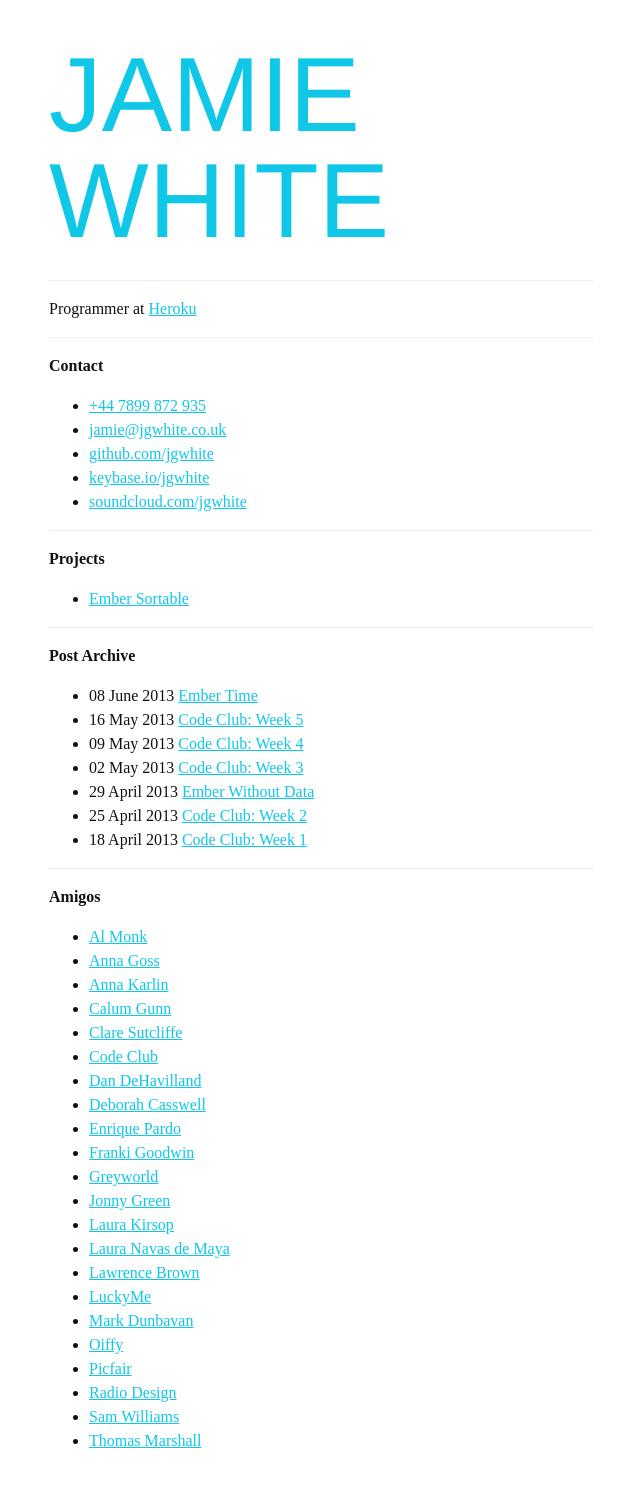
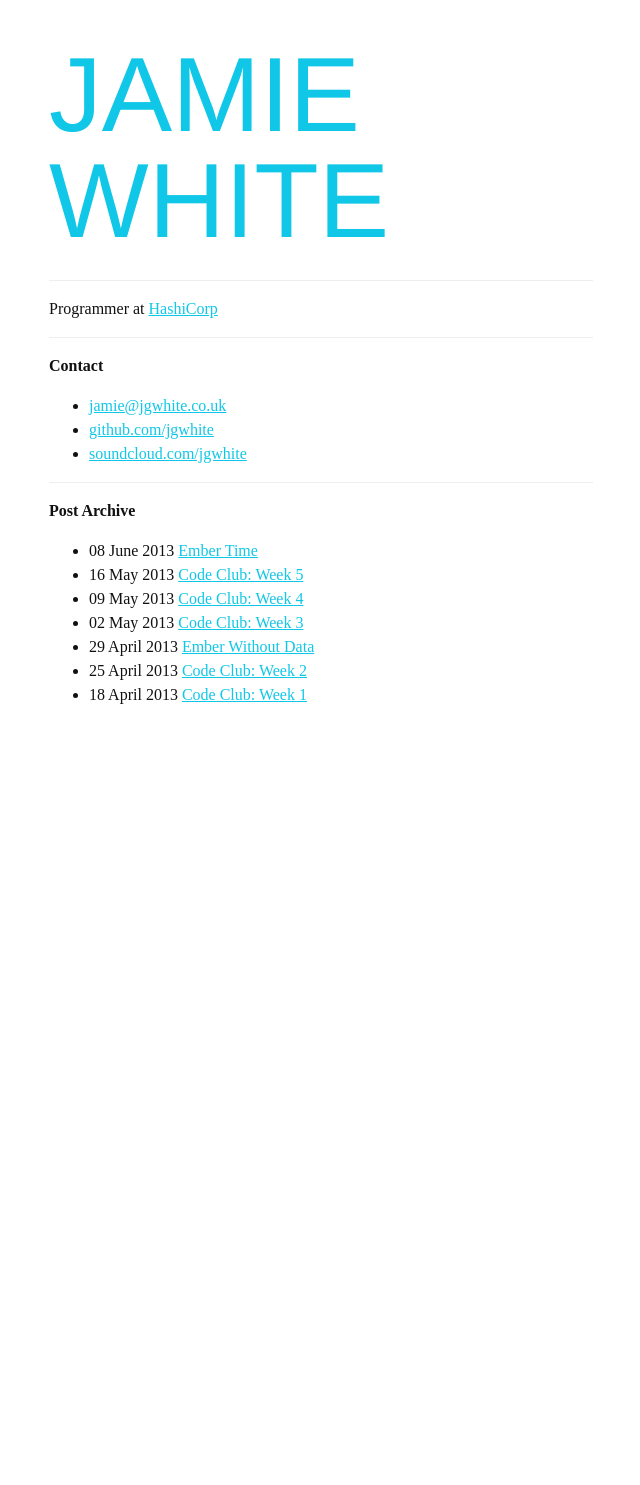
Before and after one commit to jgwhite/jgwhite.github.io, a Jekyll site: the page built from index.md, in a window 1280 px wide. Shown: the whole page, without its empty margins (319-959 px from the left). Built offline with Jekyll 4.4.1, drawn with Linux system fonts in a browser that asks for light colours; some web fonts are replaced; after the commit the page ends 900 px from its top, so only the background shows below that.

Commit message:
Simplify

```diff
--- a/index.md
+++ b/index.md
@@ -7,23 +7,15 @@ title: Jamie White
 
 ---
 
-Programmer at [Heroku](https://heroku.com)
+Programmer at [HashiCorp](https://hashicorp.com)
 
 ---
 
 ## Contact
 
-* [+44 7899 872 935](tel:+447899872935)
 * [jamie@jgwhite.co.uk](mailto:jamie@jgwhite.co.uk)
 * [github.com/jgwhite](https://github.com/jgwhite)
-* [keybase.io/jgwhite](https://keybase.io/jgwhite)
 * [soundcloud.com/jgwhite](http://soundcloud.com/jgwhite)
-
----
-
-## Projects
-
-* [Ember Sortable](https://github.com/jgwhite/ember-sortable)
 
 ---
 
@@ -32,30 +24,3 @@ Programmer at [Heroku](https://heroku.com)
 {% for post in site.posts %}
 * {{post.date | date_to_long_string}} [{{post.title}}]({{post.url}})
 {% endfor %}
-
----
-
-## Amigos
-
-* [Al Monk](http://www.alasdairmonk.com/)
-* [Anna Goss](http://annagoss.co/)
-* [Anna Karlin](http://annakarlin.com/)
-* [Calum Gunn](http://www.calumgunn.com/)
-* [Clare Sutcliffe](http://www.claresutcliffe.com/)
-* [Code Club](http://www.codeclub.org.uk/)
-* [Dan DeHavilland](http://dandehavilland.com/)
-* [Deborah Casswell](http://deborahcasswell.com/)
-* [Enrique Pardo](http://enriquepardo.com/)
-* [Franki Goodwin](http://frankigoodwin.com/)
-* [Greyworld](http://greyworld.org/)
-* [Jonny Green](http://jonny-green.com/)
-* [Laura Kirsop](http://www.laurakirsop.com/)
-* [Laura Navas de Maya](http://www.lauranavasdemaya.com/)
-* [Lawrence Brown](http://lawrencebrown.eu/)
-* [LuckyMe](http://thisisluckyme.com/)
-* [Mark Dunbavan](http://www.markdunbavan.co.uk/)
-* [Oiffy](http://oiffy.com/)
-* [Picfair](https://www.picfair.com/)
-* [Radio Design](http://radiodesign.co.uk/)
-* [Sam Williams](http://sam-w.com/)
-* [Thomas Marshall](http://thomasmarshall.com/)
```
